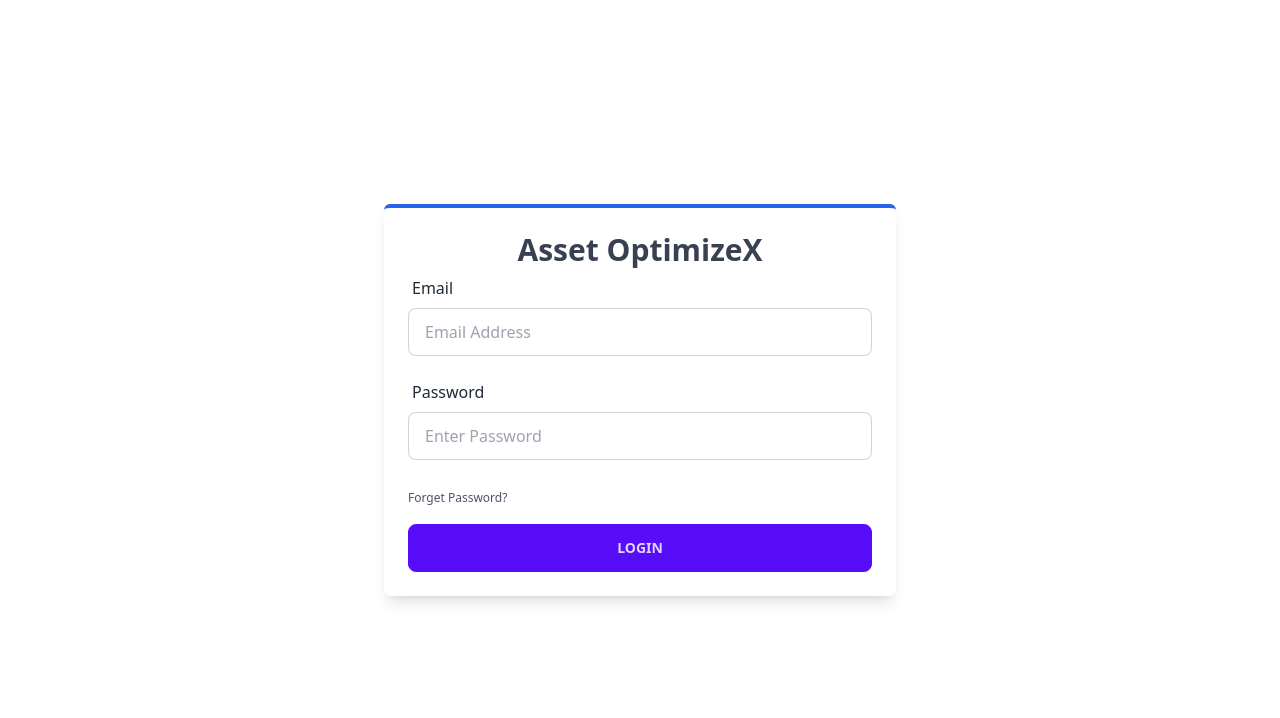
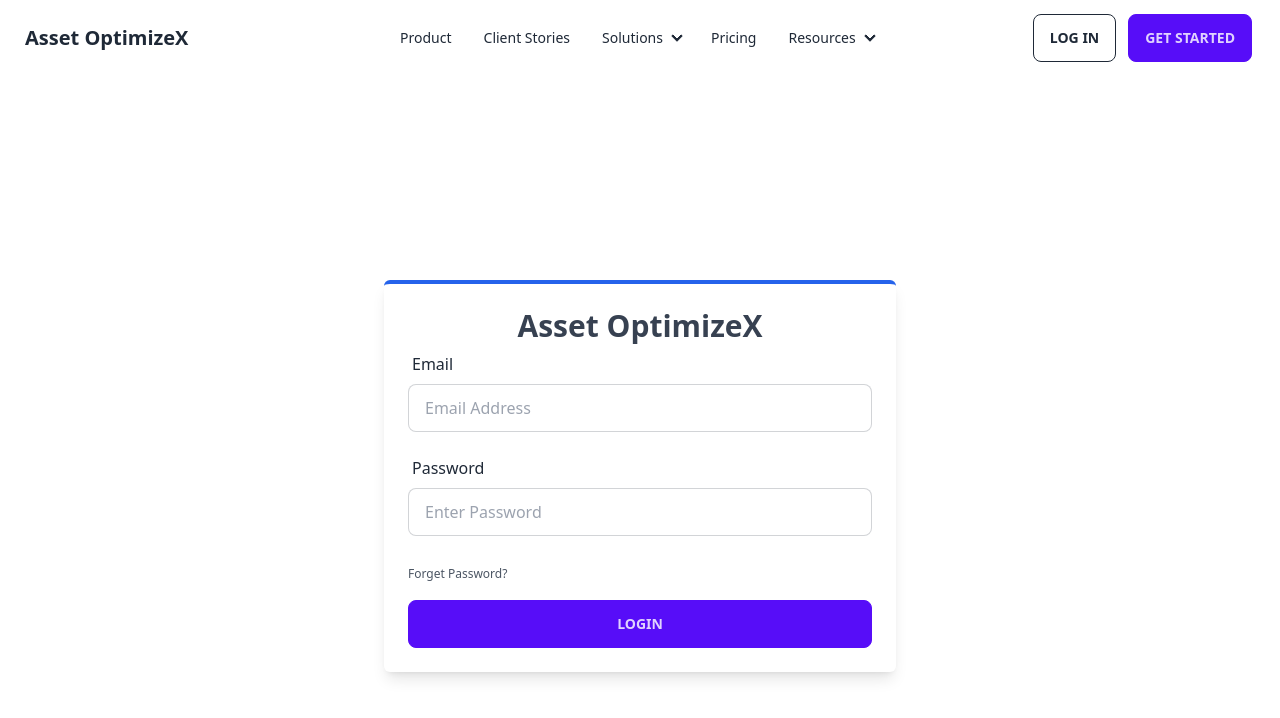
Before and after one commit to SMMainulHasan/asset_optimizeX_client, a React (Vite) app: page /user/login in a window 1280 px wide. Shown: the top 718 px of the page. Built offline with nearby package versions, Linux system fonts and the light colour scheme.

Commit message:
front end updated

```diff
--- a/src/App.jsx
+++ b/src/App.jsx
@@ -6,6 +6,7 @@ import CreateOrg from "./components/Protected/CreateOrg";
 import DashboardLayout from "./components/Protected/DashboardLayout";
 import ProfileDetail from "./components/Protected/ProfileDetail";
 import PrivateOutlet from "./components/container/PrivateOutlet";
+import TopNavAndFooterOutlet from "./components/container/TopNavAndFooterOutlet";
 import ForgotPass from "./components/user/ForgotPass/ForgotPass";
 import ForgotResetPass from "./components/user/ForgotResetPass/ForgotResetPass";
 import UserLogin from "./components/user/login/login";
@@ -15,7 +16,6 @@ import { getToken } from "./services/localStorageService";
 function App() {
 
 const {access_token} = getToken();
-console.log(access_token)
 axios.defaults.baseURL="http://127.0.0.1:8000/"
 if(access_token !== null){
    axios.defaults.headers.common["Authorization"] = `Bearer ${access_token}`
@@ -23,14 +23,24 @@ if(access_token !== null){
 
   return (
     <>
-      {/* { !access_token && <Navbar/>} */}
       <Routes>
-        <Route path="/" element={<Navigate to="/home" />} />
+
+        <Route path="/*" element={<TopNavAndFooterOutlet />}>
+          <Route path="" element={<Navigate to="/home" />} />
+          <Route path="home" element={<Home />}/>
+          <Route path="user/login" element={<UserLogin />}/>
+          <Route path="user/register" element={<UserRegister/>}/>
+          <Route path="user/forgot-pass" element={<ForgotPass/>}/>
+          <Route path="api/user/reset/:uid/:user_matching_query" element={<ForgotResetPass/>}/>
+        </Route>
+
+
+        {/* <Route path="/" element={<Navigate to="/home" />} />
         <Route path="/home" element={<Home />}/>
         <Route path="/user/login" element={<UserLogin />}/>
         <Route path="/user/register" element={<UserRegister/>}/>
         <Route path="/user/forgot-pass" element={<ForgotPass/>}/>
-        <Route path="/api/user/reset/:uid/:user_matching_query" element={<ForgotResetPass/>}/>
+        <Route path="/api/user/reset/:uid/:user_matching_query" element={<ForgotResetPass/>}/> */}
         <Route path="/*" element={<PrivateOutlet />}>
           <Route path="app" element={<DashboardLayout title="Dashboard" />}>
             <Route path="Profile" element={<ProfileDetail/> }/>
--- a/src/components/Home/Home/Home.jsx
+++ b/src/components/Home/Home/Home.jsx
@@ -1,4 +1,3 @@
-import Navbar from "../../Navbar/Navbar"
 import HomePageBanner from "../banner/HomePageBanner"
 import Core from "../components/core/Core"
 
@@ -7,7 +6,6 @@ import Core from "../components/core/Core"
 const Home = () => {
   return (
     <>
-        <Navbar/>
         <HomePageBanner/>
         <Core/>
     </>
--- a/src/components/Navbar/Navbar.jsx
+++ b/src/components/Navbar/Navbar.jsx
@@ -1,7 +1,14 @@
 import { Link } from "react-router-dom";
+import { getToken, removeToken } from "../../services/localStorageService";
 import { navbarMenu } from "./navbarItems";
 
 const Navbar = () => {
+const {access_token} =getToken();
+
+const logout=()=> {
+  removeToken();
+}
+
   return (
     <div className="navbar bg-base-100 py-3">
       <div className="navbar-start">
@@ -95,8 +102,15 @@ const Navbar = () => {
         </ul>
       </div>
       <div className="navbar-end gap-x-3 pr-5">
-        <Link className="btn btn-outline" to="/user/login">Your Assets</Link>
-        <Link className="btn btn-primary" to="/user/register">Get Started</Link>
+        {
+          access_token ? <a className="btn btn-outline" href="/app">Your Assets</a>
+          : <a className="btn btn-outline" href="/user/login">Log In</a>
+        }
+        {
+          access_token ? <a onClick={logout} className="btn btn-primary" href="/home">Log Out</a>
+          : <a  className="btn btn-primary" href="/user/register">Get Started</a>
+        }
+
       </div>
     </div>
   );
--- a/src/components/Protected/DashNavBar.jsx
+++ b/src/components/Protected/DashNavBar.jsx
@@ -21,7 +21,7 @@ const logout=()=> {
   return (
     <div className="navbar bg-base-100">
   <div className="flex-1">
-    <h1 className="ms-5 font-bold normal-case text-xl">Asset OptimizeX</h1>
+    <a className="btn btn-ghost normal-case text-xl" href="/home" >Asset OptimizeX</a>
   </div>
   <div className="flex-none gap-2">
     <div className="form-control">
@@ -36,7 +36,7 @@ const logout=()=> {
       </label>
       <ul tabIndex={0} className="mt-3 z-[1] p-2 shadow menu menu-sm dropdown-content bg-base-100 rounded-box w-52">
         <li><Link to={"/app/profile"}>Profile Detail</Link></li>
-        <li><Link onClick={logout} to="/user/login">Logout</Link></li>
+        <li><Link onClick={logout} to="/home">Logout</Link></li>
       </ul>
     </div>
   </div>
--- /dev/null
+++ b/src/components/container/TopNavAndFooterOutlet.jsx
@@ -0,0 +1,16 @@
+import { Outlet } from "react-router-dom"
+import Navbar from "../Navbar/Navbar"
+
+const TopNavAndFooterOutlet = () => {
+  return (
+    <div className="">
+    <div >
+      <Navbar/>
+      <Outlet/>
+      {/* <Footer/> */}
+    </div>
+  </div>
+  )
+}
+
+export default TopNavAndFooterOutlet
--- a/src/components/user/login/login.jsx
+++ b/src/components/user/login/login.jsx
@@ -18,7 +18,6 @@ const UserLogin = () => {
         axios.post("/api/user/login/", userData)
         .then((res)=> {
               if(res.data){
-                console.log(res.data)
                 storeToken(res.data.token)
                 navigate('/app')
               }
```
